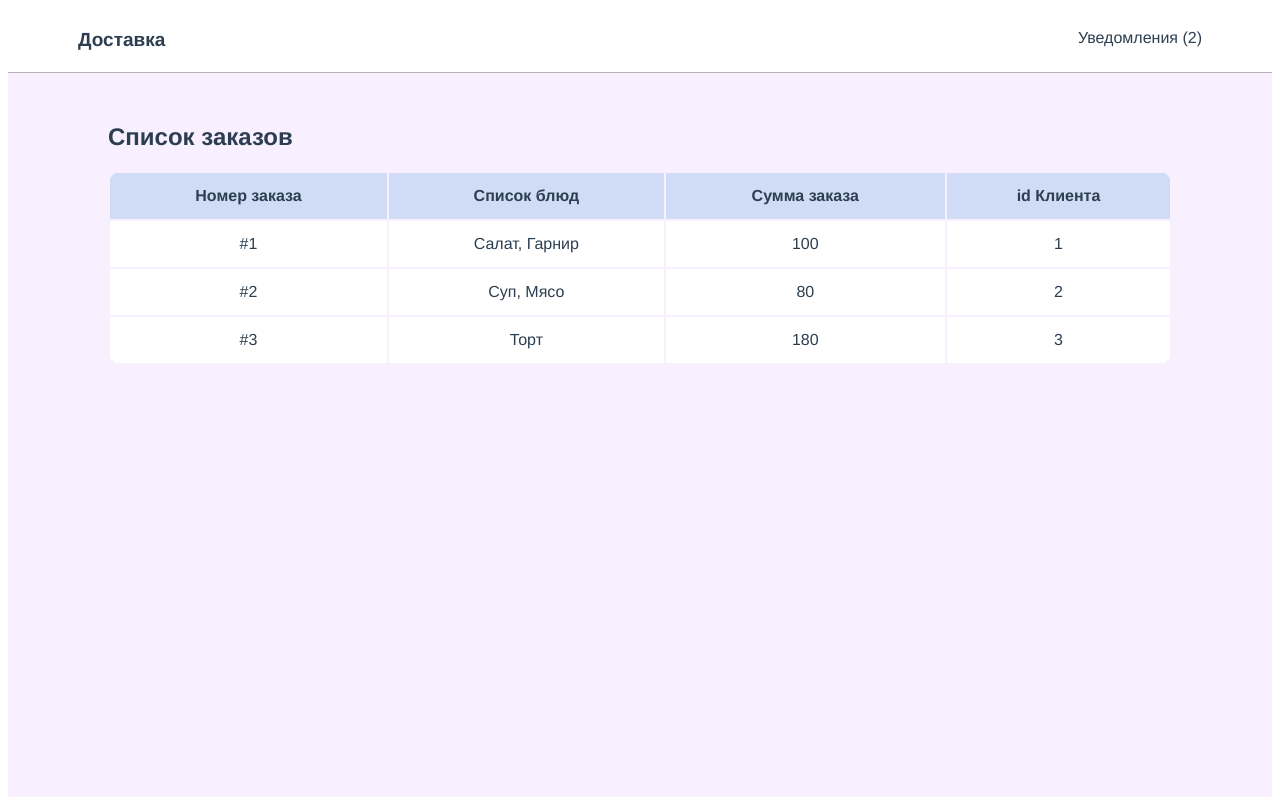
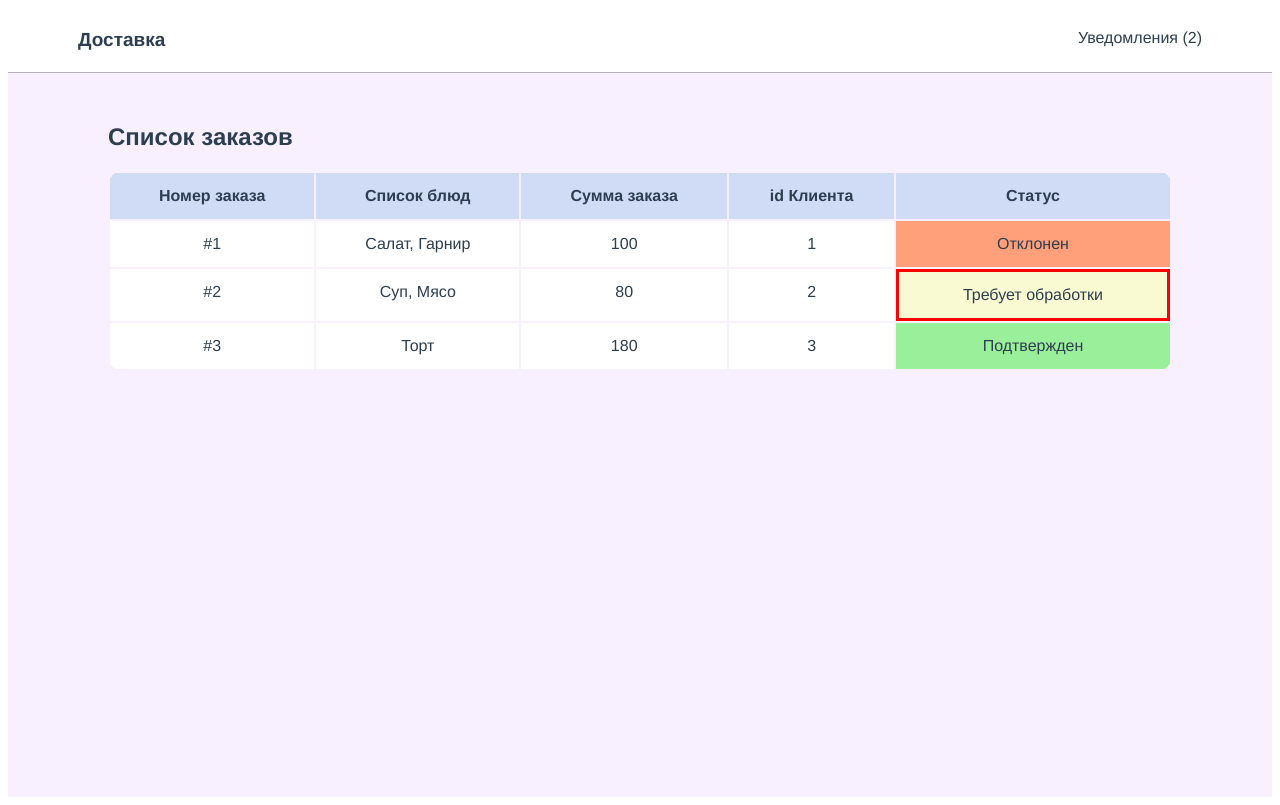
Before and after one commit to Yuliana-coder/delivery-project, a Vue app: page / in a window 1280 px wide. Built offline with nearby package versions, Linux system fonts and the light colour scheme.

Commit message:
Компонент попап, файлы компонента таблица зказов объеденены в папку

```diff
--- a/src/components/orders-list.css
+++ b/src/components/orders-list/orders-list.css
@@ -36,3 +36,13 @@ th {
   display: inline;
   content: ", ";
 }
+.orders-table__body-row-cell_cancel {
+  background-color: lightsalmon;
+}
+.orders-table__body-row-cell_ok {
+  background-color: rgb(154, 240, 154);
+}
+.orders-table__body-row-cell_wait {
+  background-color: lightgoldenrodyellow;
+  border: red 3px solid;
+}
--- a/src/components/orders-list.vue
+++ b/src/components/orders-list/orders-list.vue
@@ -9,6 +9,7 @@
             <td class="orders-table__head-row-cell">Список блюд</td>
             <td class="orders-table__head-row-cell">Сумма заказа</td>
             <td class="orders-table__head-row-cell">id Клиента</td>
+            <td class="orders-table__head-row-cell">Статус</td>
           </tr>
         </thead>
         <tbody class="orders-table__body">
@@ -18,6 +19,9 @@
                <span class="orders-table__body-row-cell-dishes" v-for="(item, key2) in order.dishes" :key="key2">{{item.name}}</span></td>
              <td class="orders-table__body-row-cell">{{order.orderPrice}}</td>
              <td class="orders-table__body-row-cell">{{order.clientId}}</td>
+             <td v-if="order.rejected" class="orders-table__body-row-cell orders-table__body-row-cell_cancel">Отклонен</td>
+             <td v-else-if="order.processed" class="orders-table__body-row-cell orders-table__body-row-cell_ok">Подтвержден</td>
+             <td v-else-if="!order.processed" class="orders-table__body-row-cell orders-table__body-row-cell_wait">Требует обработки</td>
            </tr>
         </tbody>
       </table>
--- /dev/null
+++ b/src/components/popup-order/popup-order.js
@@ -0,0 +1,6 @@
+export default {
+    name: 'Popup',
+    props: {
+      order: {}
+    }
+}
--- a/src/mock/orders-list.json
+++ b/src/mock/orders-list.json
@@ -2,7 +2,8 @@
     {
         "orderId": 1,
         "processed": false,
-        "rejected": false,
+        "rejected": true,
+        "reasonForRejection": "",
         "dishes":[
             {
                 "id": 1,
@@ -26,6 +27,7 @@
         "orderId": 2,
         "processed": false,
         "rejected": false,
+        "reasonForRejection": "",
         "dishes":[
             {
                 "id": 2,
@@ -49,6 +51,7 @@
         "orderId": 3,
         "processed": true,
         "rejected": false,
+        "reasonForRejection": "",
         "dishes":[
             {
                 "id": 3,
--- a/src/page/notifications/notifications.css
+++ b/src/page/notifications/notifications.css
@@ -1,5 +1,8 @@
 .notifications {
   padding: 30px 100px;
+}
+.notifications-list__item {
+  margin: 10px 0;
 }
 .notifications-list__item:hover {
   cursor: pointer;
--- a/src/page/notifications/notifications.vue
+++ b/src/page/notifications/notifications.vue
@@ -4,7 +4,7 @@
     <template v-if="getNotifications && getNotifications.length">
       <ul class="notifications-list">
         <li class="notifications-list__item" v-for="(item, key) in getNotifications" :key="key" >
-          <span  @click="goToOrdering(item.orderId)">Заказ #{{item.orderId}}</span>
+          <span  @click="goToOrdering(item.orderId)">Заказ #{{item.orderId}} {{item.ordertime}}</span>
           </li>
       </ul>
     </template>
```
Also changed, not shown: src/components/popup-order/popup-order.vue (added, +8 -0 lines), src/page/homepage/homepage.js (+4 -4 lines), src/components/orders-list/orders-list.js (renamed from src/components/orders-list.js), src/components/popup-order/popup-order.css (added), src/page/order/order.css (added), src/page/order/order.vue (added).
